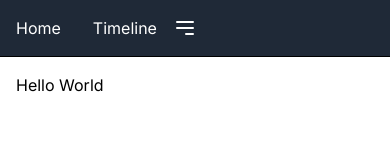
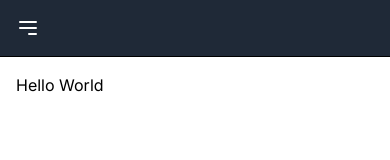
Before and after one commit to PJurke/timelines, a Next.js app: page / in a window 390 px wide. Shown: the top 160 px of the page. Built offline with nearby package versions, Linux system fonts and the light colour scheme.

Commit message:
add toggle feature

```diff
--- a/app/components/top-level-menu/HamburgerMenu.tsx
+++ b/app/components/top-level-menu/HamburgerMenu.tsx
@@ -1,13 +1,18 @@
-const HamburgerMenu = () => {
+const HamburgerMenu = (props: HamburgerMenuProps) => {
+
     return (
-        <div className="md:hidden flex items-center">
-            <button className="mobile-menu-button">
+        <div className="md:hidden flex items-center p-4">
+            <button className="mobile-menu-button" onClick={props.toggleFunction}>
                 <svg className="w-6 h-6" fill="none" stroke="currentColor" viewBox="0 0 24 24">
-                <path strokeLinecap="round" strokeLinejoin="round" strokeWidth="2" d="M4 6h16M4 12h16m-7 6h7" />
+                    <path strokeLinecap="round" strokeLinejoin="round" strokeWidth="2" d="M4 6h16M4 12h16m-7 6h7" />
                 </svg>
             </button>
         </div>
     );
 };
 
+interface HamburgerMenuProps {
+    toggleFunction: () => void
+}
+
 export default HamburgerMenu;
--- a/app/components/top-level-menu/index.tsx
+++ b/app/components/top-level-menu/index.tsx
@@ -1,13 +1,27 @@
+"use client"
+
+import React, { useState } from 'react';
 import HamburgerMenu from "./HamburgerMenu";
 import TopLevelMenuButton from "./button";
 
 const TopLevelMenu = () => {
+
+    const [isOpen, setIsOpen] = useState(false);
+
+    const handleClick = () => {
+        setIsOpen(!isOpen);
+    };
+
     return (
 
         <nav className="bg-gray-800 border-b border-black flex text-white">
-            <TopLevelMenuButton title="Home" link="/" />
-            <TopLevelMenuButton title="Timeline" link="/timeline" />
-            <HamburgerMenu />
+            <HamburgerMenu toggleFunction={handleClick} />
+            {isOpen && (
+                <>
+                <TopLevelMenuButton title="Home" link="/" />
+                <TopLevelMenuButton title="Timeline" link="/timeline" />
+                </>
+            )}
         </nav>
 
     );
```
